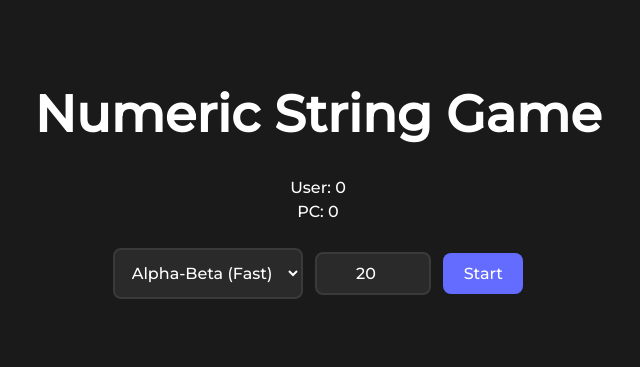
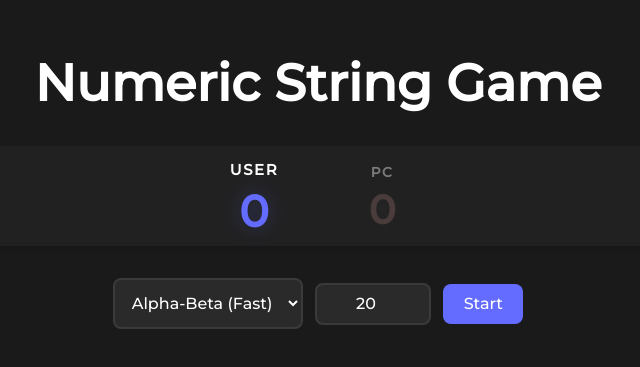
Before and after one commit to kuma4ka/numeric-string-game, a React (Vite) app: page / in a window 1280 px wide. Shown: the part 209-576 px from the top of the page, without its empty margins (322-962 px from the left). Built offline with nearby package versions, Linux system fonts and the light colour scheme.

Commit message:
style: extract scoreboard styles to css module and add animations

```diff
--- a/package.json
+++ b/package.json
@@ -13,6 +13,7 @@
   },
   "dependencies": {
     "clsx": "^2.1.0",
+    "framer-motion": "^12.23.25",
     "react": "^18.2.0",
     "react-dom": "^18.2.0"
   },
--- a/src/components/GameField.jsx
+++ b/src/components/GameField.jsx
@@ -1,8 +1,10 @@
+import { motion, AnimatePresence } from 'framer-motion';
 import styles from './GameField.module.css';
 
 const GameField = ({ numericalString, onMove, currentPlayer, gameStatus }) => {
   return (
     <div className={styles.container}>
+      <AnimatePresence mode="popLayout">
         {numericalString.map((num, index) => {
           const isPairStart = index % 2 === 0 && index < numericalString.length - 1;
           const isPairEnd = index % 2 !== 0;
@@ -30,11 +32,23 @@ const GameField = ({ numericalString, onMove, currentPlayer, gameStatus }) => {
           };
 
           return (
-          <div key={`${index}-${num}`} className={itemClass} onClick={handleClick}>
+            <motion.div
+              layout
+              key={`${index}-${num}`}
+              initial={{ scale: 0, opacity: 0 }}
+              animate={{ scale: 1, opacity: 1 }}
+              exit={{ scale: 0, opacity: 0 }}
+              transition={{ type: 'spring', stiffness: 300, damping: 25 }}
+              className={itemClass}
+              onClick={handleClick}
+              whileHover={{ scale: isDisabled ? 1 : 1.1 }}
+              whileTap={{ scale: isDisabled ? 1 : 0.9 }}
+            >
               {num}
-          </div>
+            </motion.div>
           );
         })}
+      </AnimatePresence>
     </div>
   );
 };
--- a/src/components/ScoreBoard.jsx
+++ b/src/components/ScoreBoard.jsx
@@ -1,8 +1,34 @@
+import { motion } from 'framer-motion';
+import styles from './ScoreBoard.module.css';
+
 const ScoreBoard = ({ userScore, pcScore, currentPlayer }) => {
   return (
-    <div className="scoreboard">
-      <div className={currentPlayer === 'User' ? 'active-turn' : ''}>User: {userScore}</div>
-      <div className={currentPlayer === 'PC' ? 'active-turn' : ''}>PC: {pcScore}</div>
+    <div className={styles.container}>
+      <div className={`${styles.player} ${currentPlayer === 'User' ? styles.active : ''}`}>
+        <div className={styles.label}>User</div>
+        <motion.div
+          className={styles.score}
+          key={userScore}
+          initial={{ y: -10, opacity: 0 }}
+          animate={{ y: 0, opacity: 1 }}
+          transition={{ type: 'spring', stiffness: 300 }}
+        >
+          {userScore}
+        </motion.div>
+      </div>
+
+      <div className={`${styles.player} ${currentPlayer === 'PC' ? styles.active : ''}`}>
+        <div className={styles.label}>PC</div>
+        <motion.div
+          className={styles.score}
+          key={pcScore}
+          initial={{ y: -10, opacity: 0 }}
+          animate={{ y: 0, opacity: 1 }}
+          transition={{ type: 'spring', stiffness: 300 }}
+        >
+          {pcScore}
+        </motion.div>
+      </div>
     </div>
   );
 };
--- /dev/null
+++ b/src/components/ScoreBoard.module.css
@@ -0,0 +1,52 @@
+.container {
+  display: flex;
+  justify-content: center;
+  gap: 3rem;
+  margin-bottom: 2rem;
+  padding: 1rem 2rem;
+  background-color: rgba(255, 255, 255, 0.03);
+  border-radius: 16px;
+  backdrop-filter: blur(5px);
+  box-shadow: 0 4px 6px rgba(0, 0, 0, 0.1);
+}
+
+.player {
+  display: flex;
+  flex-direction: column;
+  align-items: center;
+  min-width: 80px;
+  transition: all 0.3s cubic-bezier(0.4, 0, 0.2, 1);
+  opacity: 0.4;
+  filter: grayscale(0.8);
+}
+
+.active {
+  opacity: 1;
+  transform: scale(1.1);
+  filter: grayscale(0);
+}
+
+.label {
+  font-size: 0.85rem;
+  text-transform: uppercase;
+  letter-spacing: 1.5px;
+  margin-bottom: 0.5rem;
+  font-weight: 600;
+  color: var(--text-color);
+}
+
+.score {
+  font-size: 2.5rem;
+  font-weight: 800;
+  line-height: 1;
+}
+
+.player:first-child .score {
+  color: var(--primary-color);
+  text-shadow: 0 0 20px rgba(100, 108, 255, 0.3);
+}
+
+.player:last-child .score {
+  color: var(--accent-color);
+  text-shadow: 0 0 20px rgba(255, 70, 70, 0.3);
+}
```
Also changed, not shown: 1 other file (tests, documents, lock files or other folders). Lines whose indentation alone changed are shown as unchanged.
